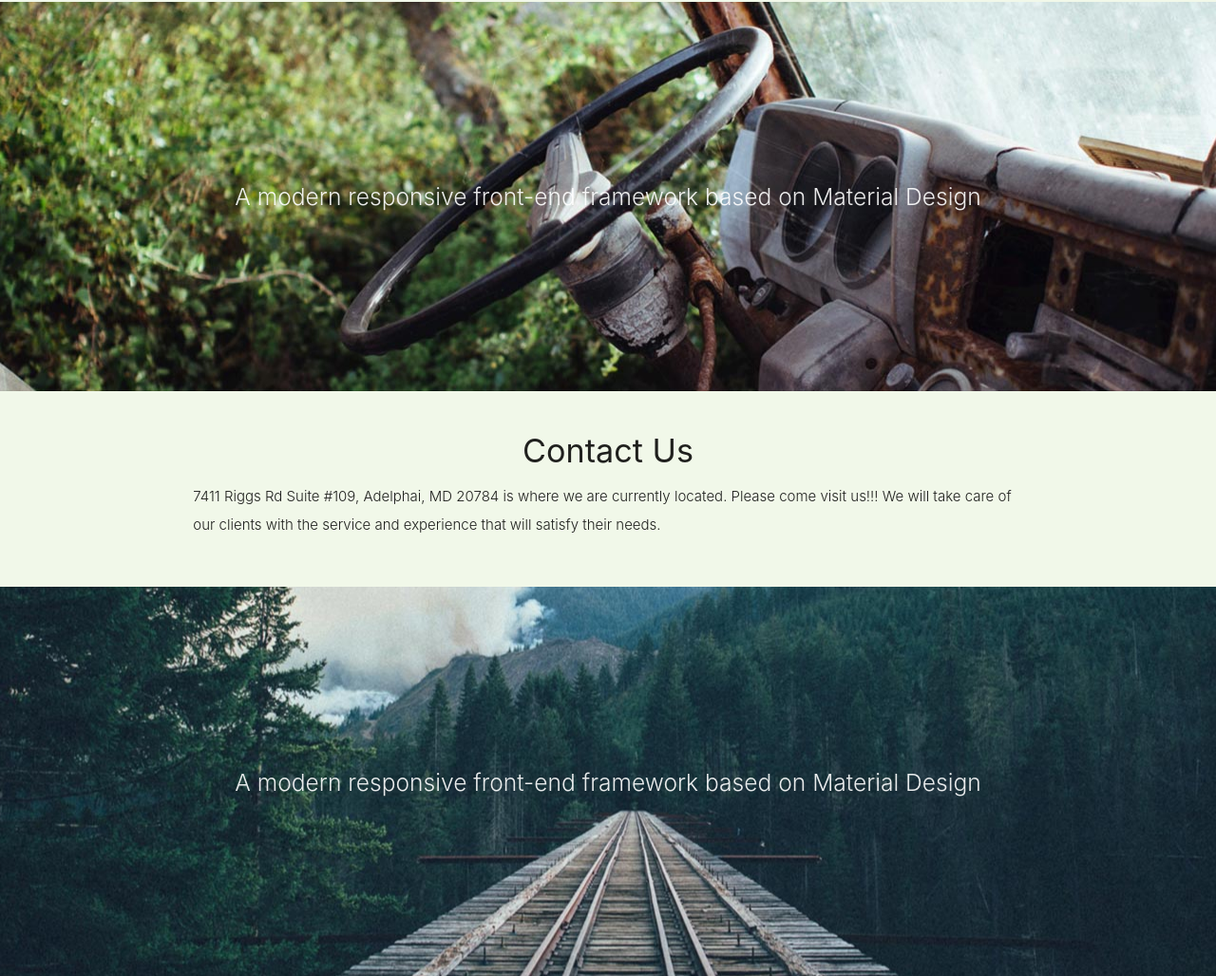
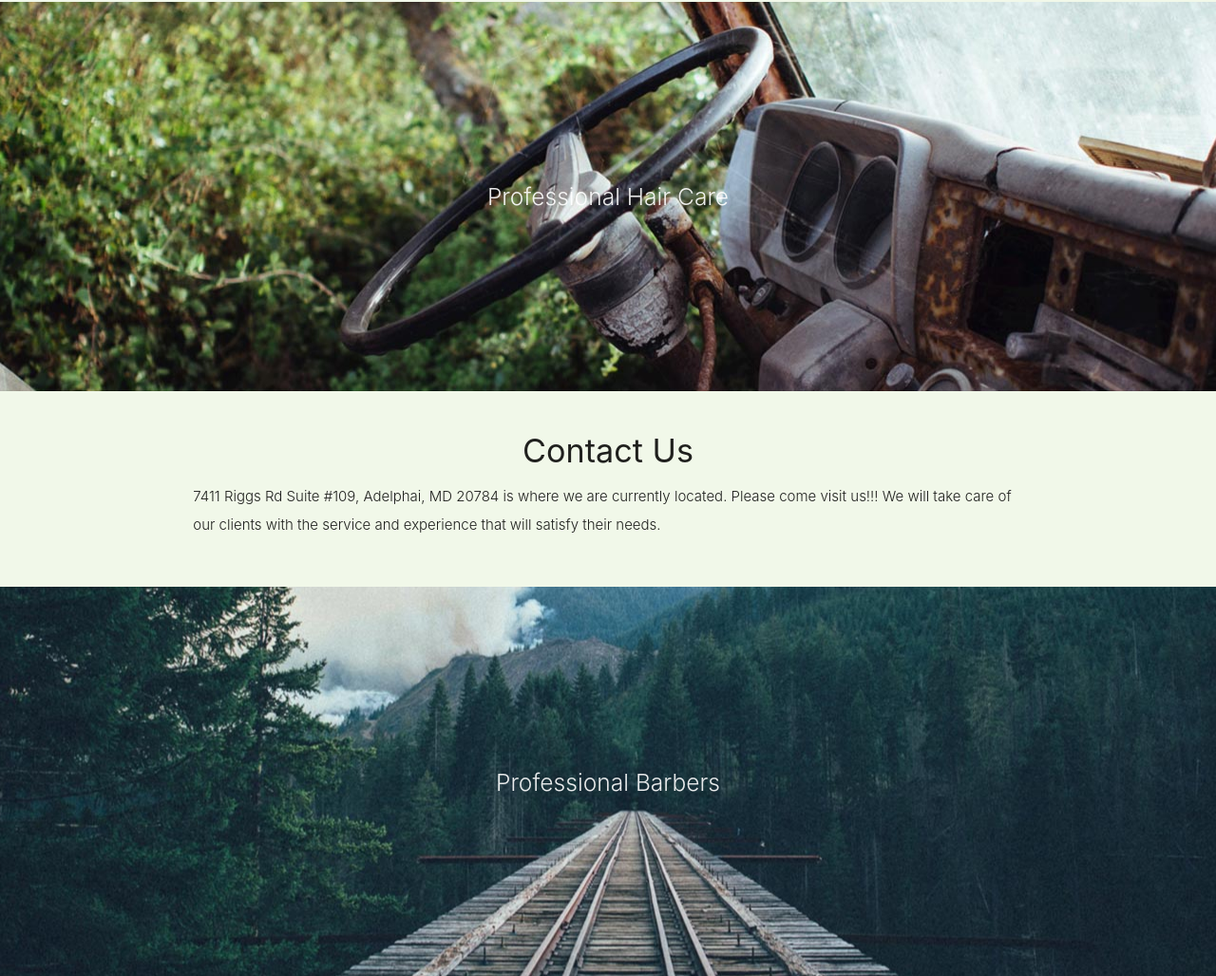
Before and after one commit to rfrancodiaz93/dfrancohairsalon, a plain HTML site: page index.html in a window 1280 px wide. Shown: the part 2061-3089 px from the top of the page at 95% size. Drawn offline with nearby package versions, Linux system fonts and the light colour scheme.

Commit message:
style101010

```diff
--- a/index.html
+++ b/index.html
@@ -198,7 +198,7 @@
     <div class="section no-pad-bot">
       <div class="container">
         <div class="row center">
-          <h5 class="header col s12 light">A modern responsive front-end framework based on Material Design</h5>
+          <h5 class="header col s12 light">Professional Hair Care</h5>
         </div>
       </div>
     </div>
@@ -227,7 +227,7 @@
     <div class="section no-pad-bot">
       <div class="container">
         <div class="row center">
-          <h5 class="header col s12 light">A modern responsive front-end framework based on Material Design</h5>
+          <h5 class="header col s12 light">Professional Barbers </h5>
         </div>
       </div>
     </div>
```
